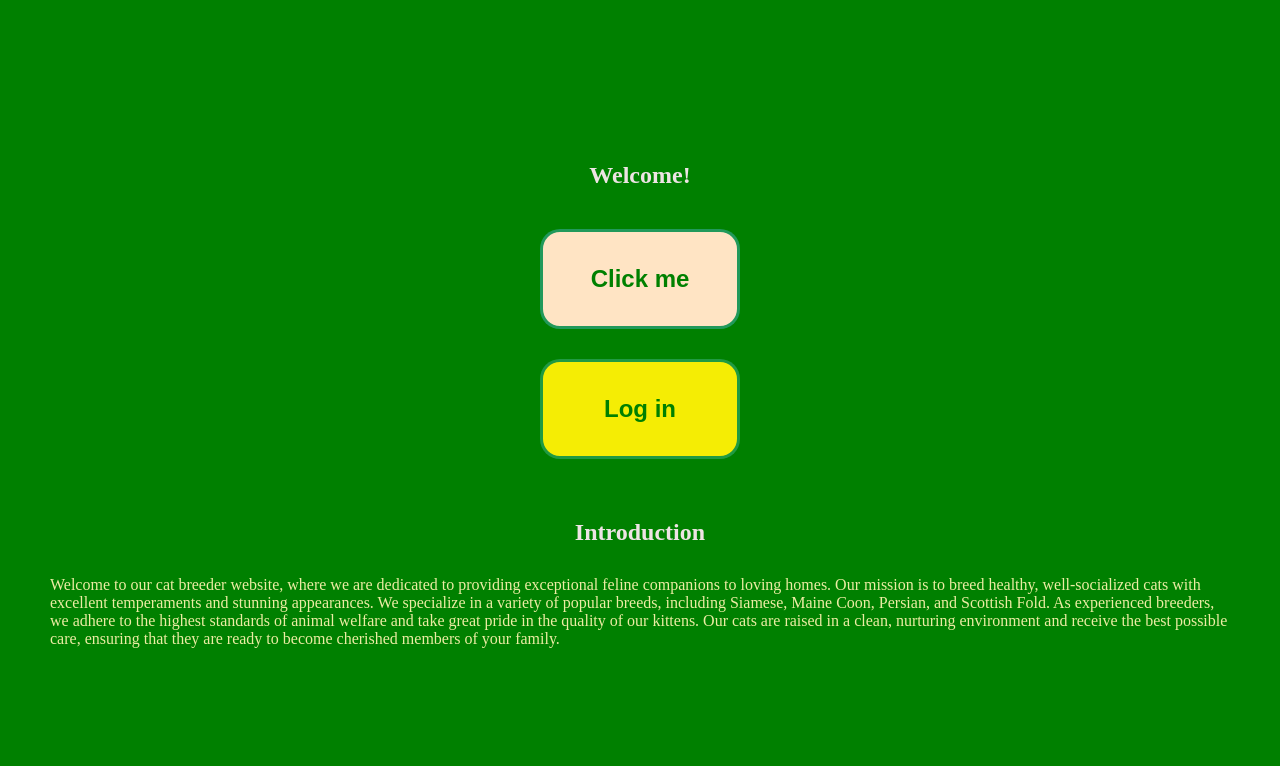
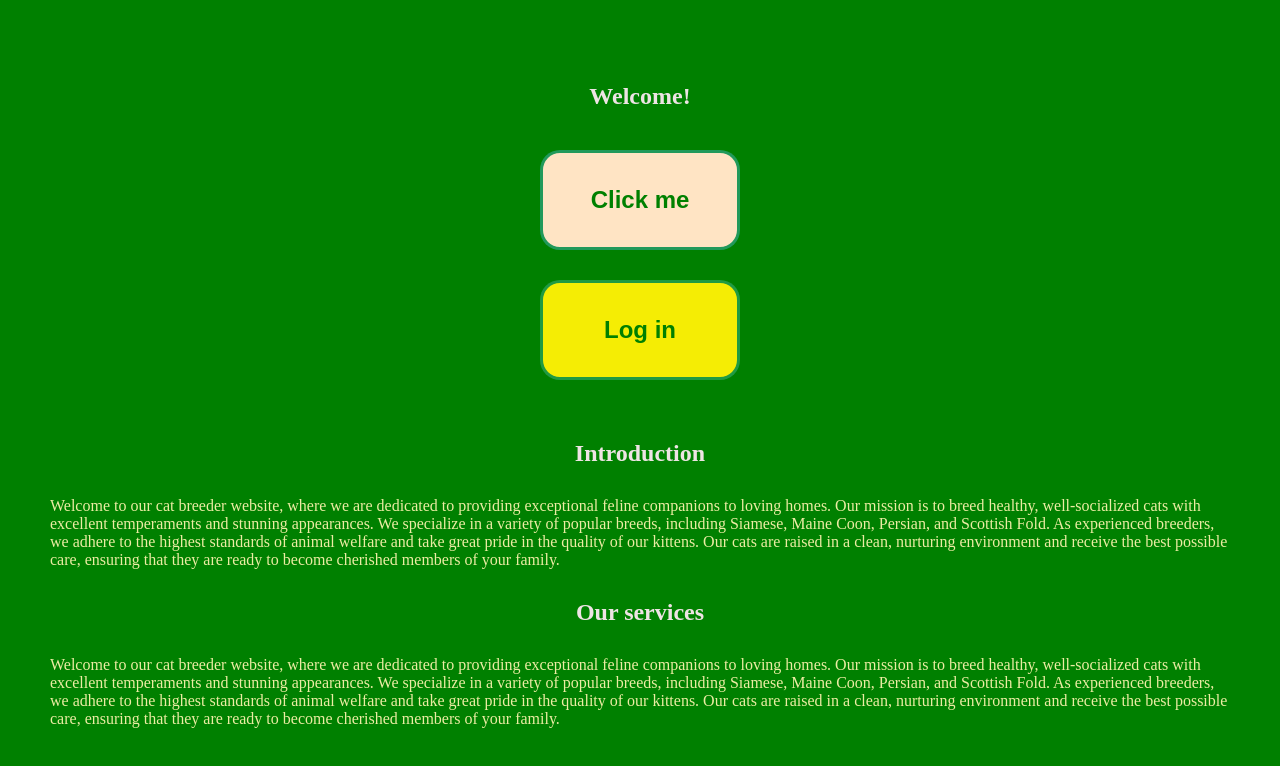
Before and after one commit to TheOneYana/practiceProject, a plain HTML site: page index.html in a window 1280 px wide. Drawn offline with Linux system fonts and the light colour scheme.

Commit message:
another h2 and another paragraph added

```diff
--- a/index.html
+++ b/index.html
@@ -15,6 +15,8 @@
         <p id="user"></p>
         <h2>Introduction</h2>
         <p>Welcome to our cat breeder website, where we are dedicated to providing exceptional feline companions to loving homes. Our mission is to breed healthy, well-socialized cats with excellent temperaments and stunning appearances. We specialize in a variety of popular breeds, including Siamese, Maine Coon, Persian, and Scottish Fold. As experienced breeders, we adhere to the highest standards of animal welfare and take great pride in the quality of our kittens. Our cats are raised in a clean, nurturing environment and receive the best possible care, ensuring that they are ready to become cherished members of your family. </p>
+        <h2>Our services</h2>
+          <p>Welcome to our cat breeder website, where we are dedicated to providing exceptional feline companions to loving homes. Our mission is to breed healthy, well-socialized cats with excellent temperaments and stunning appearances. We specialize in a variety of popular breeds, including Siamese, Maine Coon, Persian, and Scottish Fold. As experienced breeders, we adhere to the highest standards of animal welfare and take great pride in the quality of our kittens. Our cats are raised in a clean, nurturing environment and receive the best possible care, ensuring that they are ready to become cherished members of your family. </p>
     </main>
     <script src="script.js"></script>
 </body>
```
